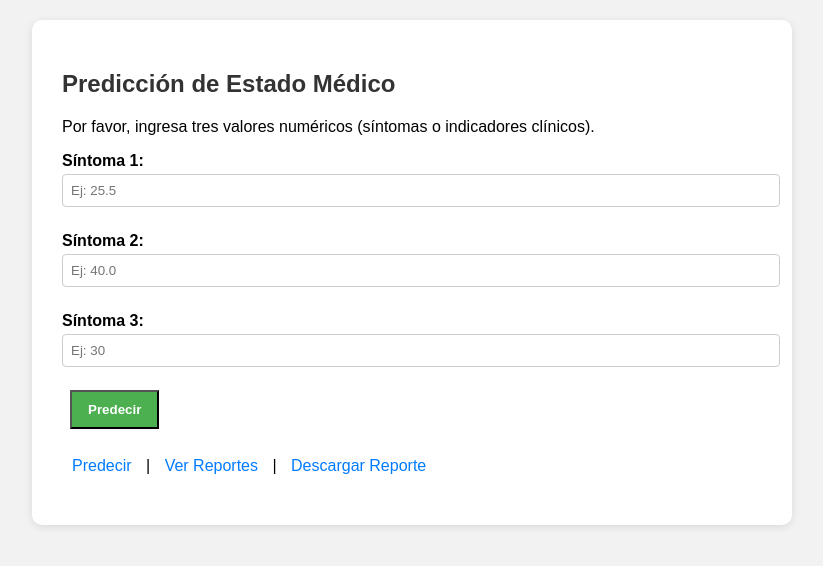
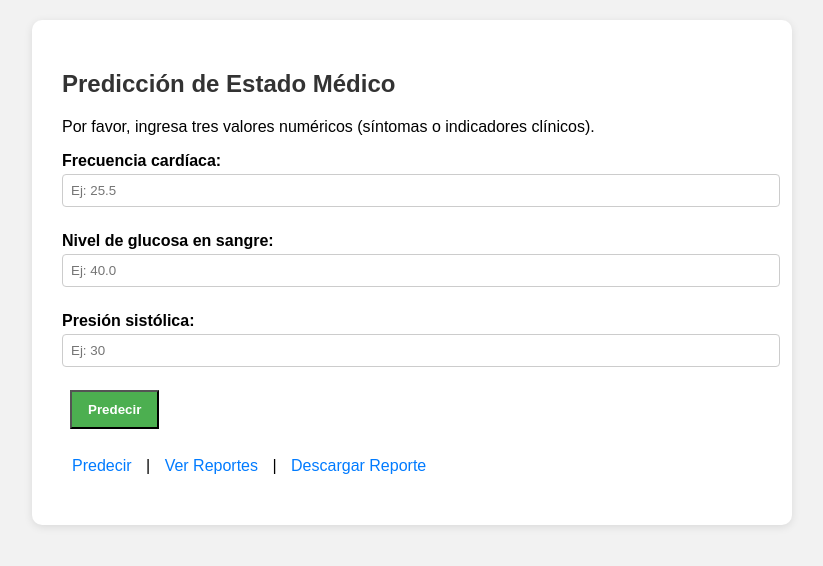
Before and after one commit to DannaAEspinosa/predictor-medico-mlops-U2, a Flask app: page / in a window 1280 px wide. Shown: the top 566 px of the page, without its empty margins (228-1051 px from the left). Run offline with Flask 3, Linux system fonts and the light colour scheme.

Commit message:
fix:corrections submit 1

```diff
--- a/templates/index.html
+++ b/templates/index.html
@@ -12,13 +12,13 @@
     <p>Por favor, ingresa tres valores numéricos (síntomas o indicadores clínicos).</p>
 
     <form action="/predecir" method="POST">
-      <label for="valor1">Síntoma 1:</label>
+      <label for="valor1">Frecuencia cardíaca:</label>
       <input type="number" name="valor1" id="valor1" min="0" step="any" placeholder="Ej: 25.5" required/>
 
-      <label for="valor2">Síntoma 2:</label>
+      <label for="valor2">Nivel de glucosa en sangre:</label>
       <input type="number" name="valor2" id="valor2" min="0" step="any" placeholder="Ej: 40.0" required/>
 
-      <label for="valor3">Síntoma 3:</label>
+      <label for="valor3">Presión sistólica:</label>
       <input type="number" name="valor3" id="valor3" min="0" step="any" placeholder="Ej: 30" required/>
 
       <button type="submit">Predecir</button>
```
